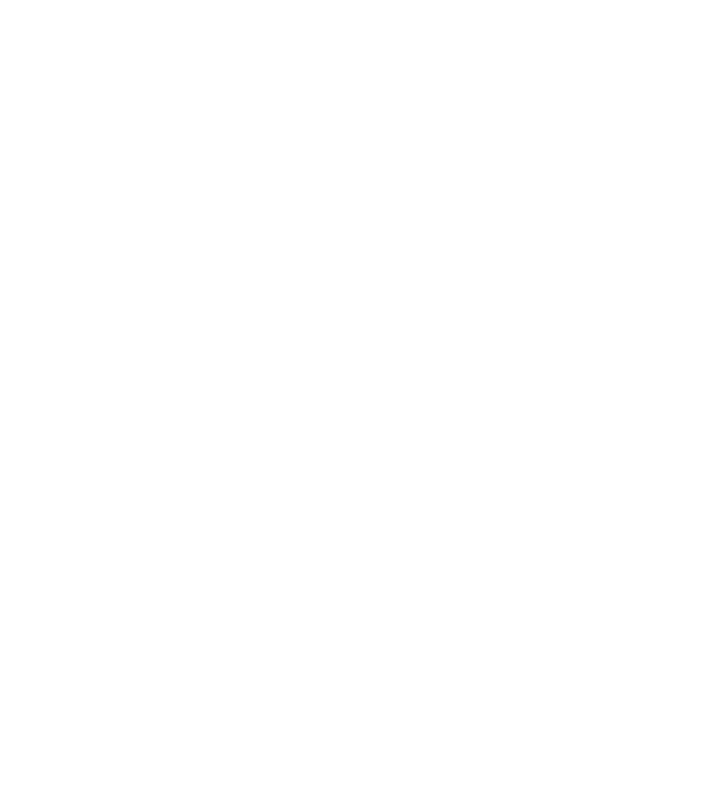
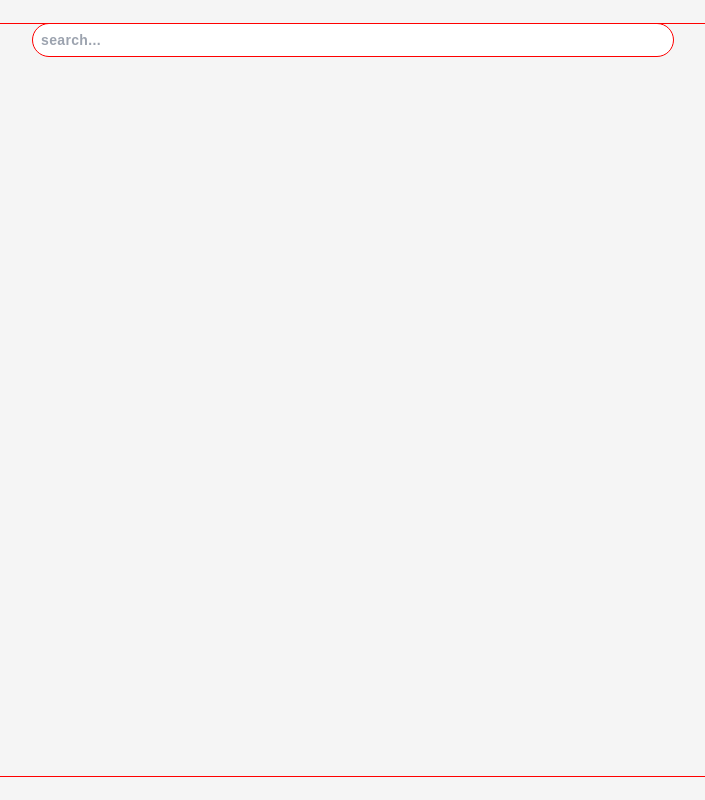
Before and after one commit to msinemkaya/note-app, a React (Create React App) app: page / in a window 1280 px wide. Shown: the whole page, without its empty margins (287-992 px from the left). Built offline with nearby package versions, Linux system fonts and the light colour scheme.

Commit message:
feat: added html and css of search input

```diff
--- a/src/App.js
+++ b/src/App.js
@@ -4,7 +4,7 @@ import SearchBar from './components/SearchBar';
 
 function App() {
   return (
-    <div className='container'>
+    <div className='container-box'>
       <SearchBar />
       <NoteList />
     </div>
--- a/src/components/SearchBar.js
+++ b/src/components/SearchBar.js
@@ -1,7 +1,12 @@
+import { useState } from 'react';
+
 export default function SearchBar(){
+
+  const [value, setValue] = useState()
+
   return(
     <>
-
+      <input type='text' placeholder='search...' value={value} id='search' />
     </>
   );
 }
--- a/src/index.css
+++ b/src/index.css
@@ -1,3 +1,28 @@
 @tailwind base;
 @tailwind components;
 @tailwind utilities;
+@import url('https://fonts.googleapis.com/css2?family=Raleway:wght@400;500;600;700&display=swap');
+
+* {
+  outline: 1px red solid;
+}
+
+body {
+  @apply bg-neutral-100 font-raleway
+}
+
+#root {
+  @apply min-h-screen container mx-auto flex justify-center
+}
+
+.container-box {
+  @apply my-6 w-full flex flex-col items-center
+}
+
+#search {
+  @apply rounded-full px-2 max-h-8 h-8 w-1/2 mb-6 leading-8 text-gray-700 font-semibold text-sm tracking-wide
+}
+
+.note-container {
+  @apply h-full w-full
+}
--- a/tailwind.config.js
+++ b/tailwind.config.js
@@ -4,7 +4,11 @@ module.exports = {
     "./src/**/*.{js,jsx,ts,tsx}",
   ],
   theme: {
-    extend: {},
+    extend: {
+      fontFamily: {
+        'raleway' : "'Raleway', sans-serif"
+      }
+    },
   },
   plugins: [],
 }
```
